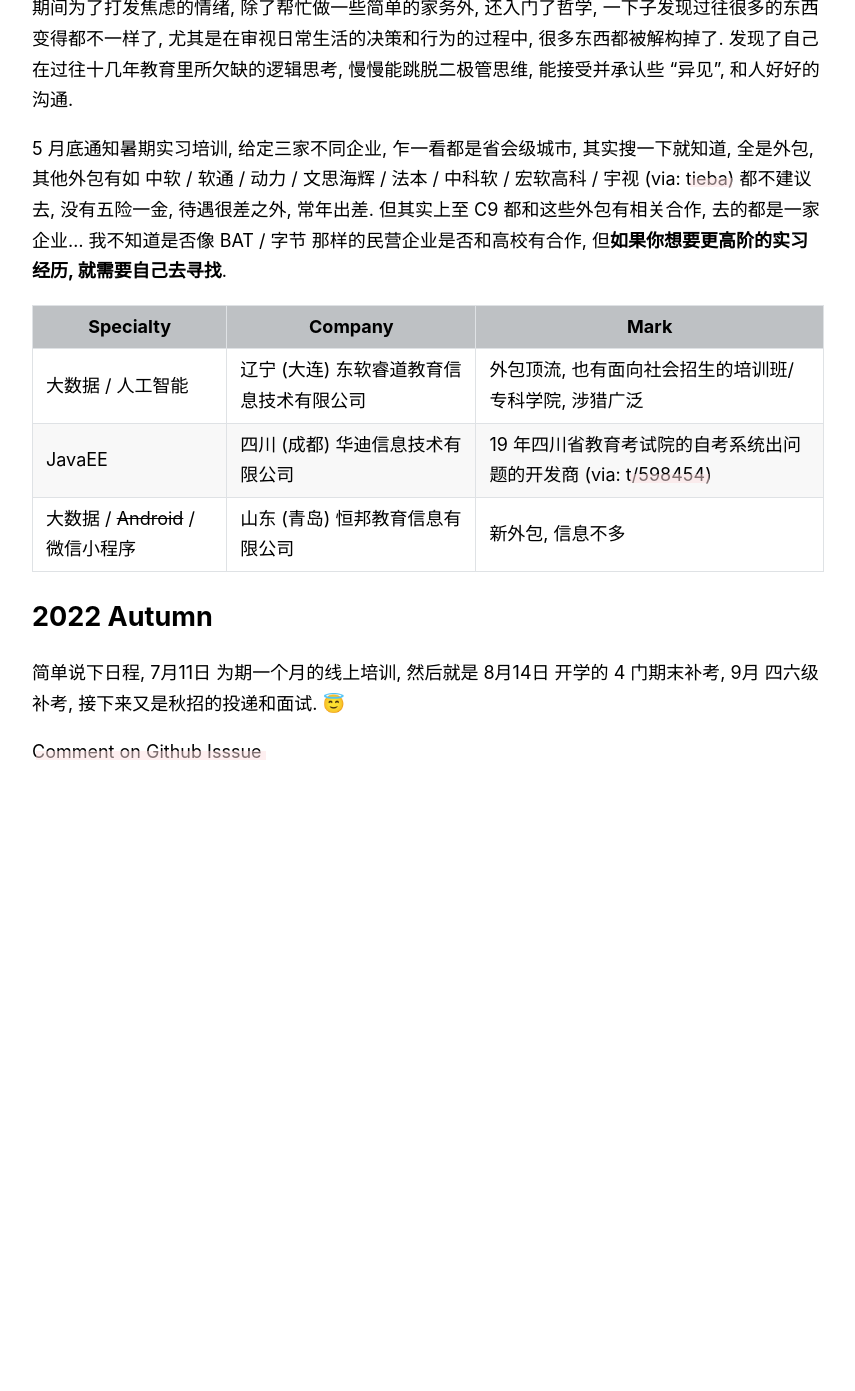
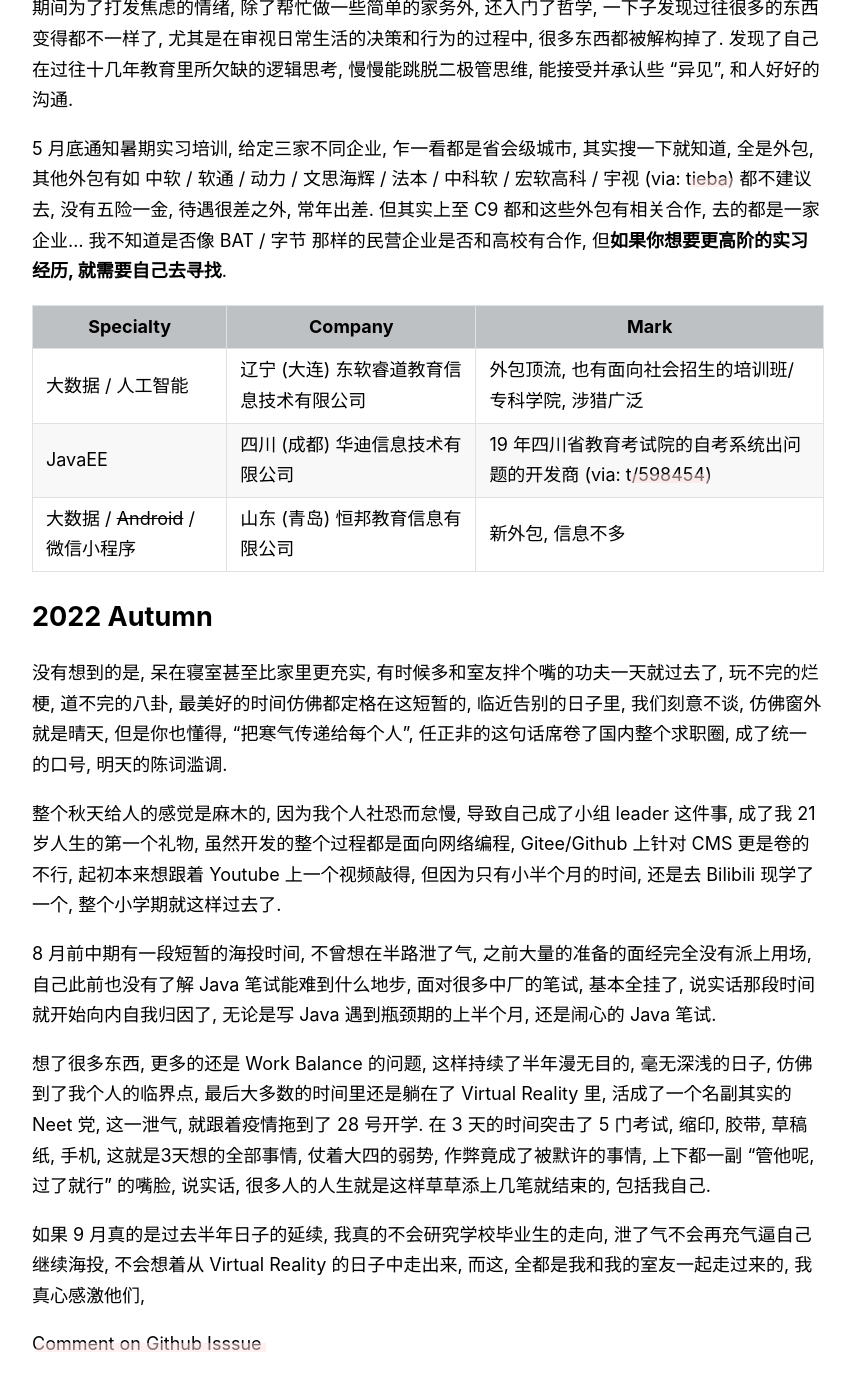
Before and after one commit to bGZo/blog, a Jekyll site: the page built from _posts/thoughts/2022-05-21-summaries-along.md, in a window 1280 px wide and 1400 px high, scrolled down 5853 px. Shown: the top 1391 px of the window, without its empty margins (212-1067 px from the left). Built offline with Jekyll 4.4.1, drawn with Linux system fonts in a browser that asks for light colours; before the commit the page ends 6661 px from its top, so only the background shows below that; some of the changed text lies outside the part shown.

Commit message:
Update Articles

```diff
--- a/_posts/thoughts/2022-05-21-summaries-along.md
+++ b/_posts/thoughts/2022-05-21-summaries-along.md
@@ -133,4 +133,12 @@
 
 ## 2022 Autumn
 
-简单说下日程, 7月11日 为期一个月的线上培训, 然后就是 8月14日 开学的 4 门期末补考, 9月 四六级补考, 接下来又是秋招的投递和面试. 😇
+没有想到的是, 呆在寝室甚至比家里更充实, 有时候多和室友拌个嘴的功夫一天就过去了, 玩不完的烂梗, 道不完的八卦, 最美好的时间仿佛都定格在这短暂的, 临近告别的日子里, 我们刻意不谈, 仿佛窗外就是晴天, 但是你也懂得, "把寒气传递给每个人", 任正非的这句话席卷了国内整个求职圈, 成了统一的口号, 明天的陈词滥调.
+
+整个秋天给人的感觉是麻木的, 因为我个人社恐而怠慢, 导致自己成了小组 leader 这件事, 成了我 21 岁人生的第一个礼物, 虽然开发的整个过程都是面向网络编程, Gitee/Github 上针对 CMS 更是卷的不行, 起初本来想跟着 Youtube 上一个视频敲得, 但因为只有小半个月的时间, 还是去 Bilibili 现学了一个, 整个小学期就这样过去了.
+
+8 月前中期有一段短暂的海投时间, 不曾想在半路泄了气, 之前大量的准备的面经完全没有派上用场, 自己此前也没有了解 Java 笔试能难到什么地步, 面对很多中厂的笔试, 基本全挂了, 说实话那段时间就开始向内自我归因了, 无论是写 Java 遇到瓶颈期的上半个月, 还是闹心的 Java 笔试.
+
+想了很多东西, 更多的还是 Work Balance 的问题, 这样持续了半年漫无目的, 毫无深浅的日子, 仿佛到了我个人的临界点, 最后大多数的时间里还是躺在了 Virtual Reality 里, 活成了一个名副其实的 Neet 党, 这一泄气, 就跟着疫情拖到了 28 号开学. 在 3 天的时间突击了 5 门考试, 缩印, 胶带, 草稿纸, 手机, 这就是3天想的全部事情, 仗着大四的弱势, 作弊竟成了被默许的事情, 上下都一副 "管他呢, 过了就行" 的嘴脸, 说实话, 很多人的人生就是这样草草添上几笔就结束的, 包括我自己.
+
+如果 9 月真的是过去半年日子的延续, 我真的不会研究学校毕业生的走向, 泄了气不会再充气逼自己继续海投, 不会想着从 Virtual Reality 的日子中走出来, 而这, 全都是我和我的室友一起走过来的, 我真心感激他们,
```
Also changed, not shown: other parts of _posts/thoughts/2022-05-21-summaries-along.md (+1 -1 lines).
